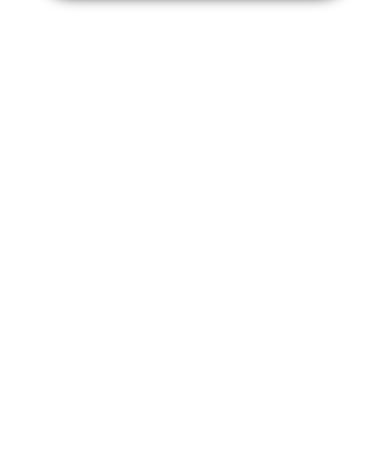
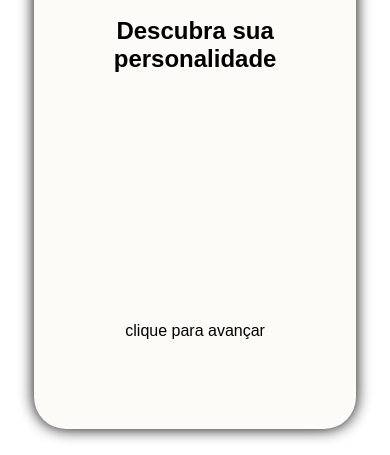
Before and after one commit to mayconlean1/testepi, a plain HTML site: page index.html in a window 390 px wide. Shown: the part 389-844 px from the top of the page. Drawn offline with Linux system fonts and the light colour scheme.

Commit message:
add responsive css

```diff
--- a/style.css
+++ b/style.css
@@ -84,3 +84,18 @@ button:hover{
     color: green;
     font-size: xx-large;
 }
+
+@media  screen and (max-width:499px) {
+    body{
+        padding:1rem;
+    }
+    main{
+        width:90%;
+        height:95vh;
+    }
+
+    .selectRespost{
+        display:flex;
+        flex-direction: column;
+    }
+}
```
